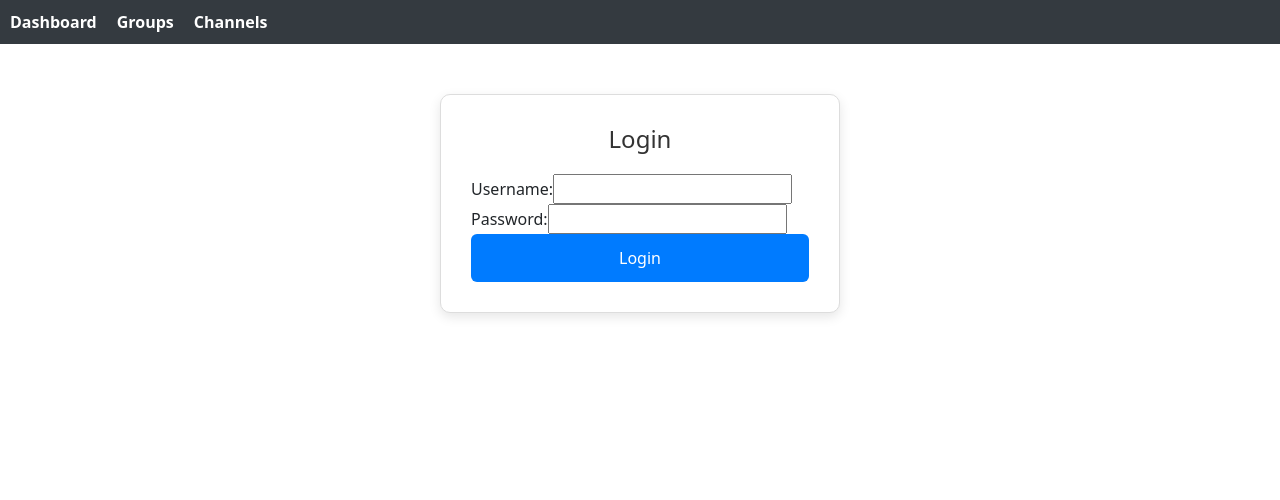
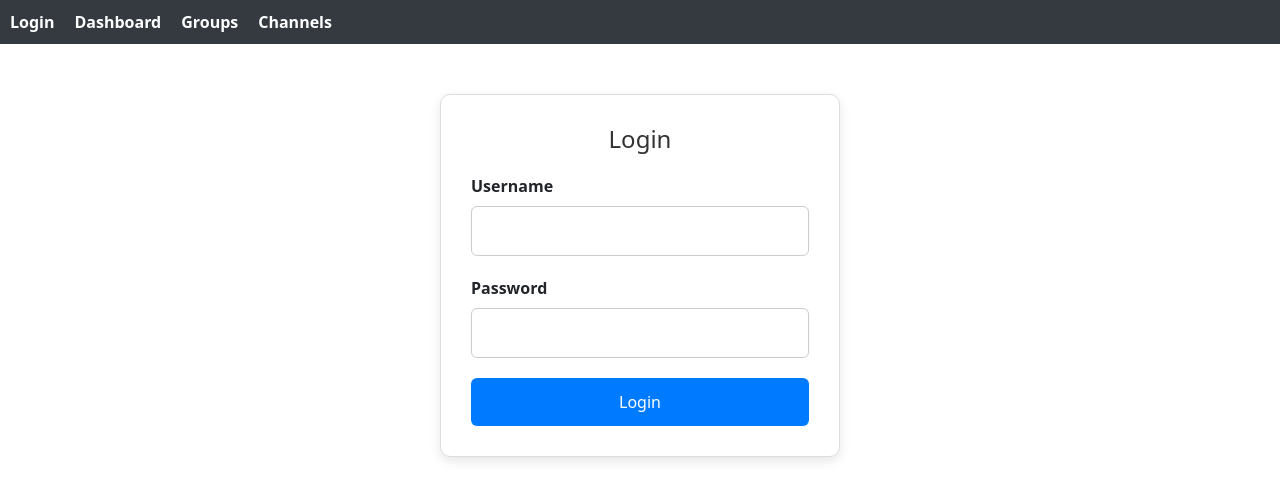
Before and after one commit to MeesumA/ChatApp, an Angular app in the folder client/: page /login in a window 1280 px wide. Shown: the top 500 px of the page. Built offline with nearby package versions, Linux system fonts and the light colour scheme.

Commit message:
Got the login working

```diff
--- a/client/src/app/login/login.component.html
+++ b/client/src/app/login/login.component.html
@@ -1,10 +1,15 @@
 <div class="login-container">
-    <h2>Login</h2>
-    <form>
-      <label for="username">Username:</label>
-      <input id="username" type="text" required>
-      <label for="password">Password:</label>
-      <input id="password" type="password" required>
-      <button type="submit">Login</button>
-    </form>
-  </div>
+  <h2>Login</h2>
+  <form (ngSubmit)="login()">
+    <div class="form-group">
+      <label for="username">Username</label>
+      <input type="text" id="username" [(ngModel)]="username" name="username" required />
+    </div>
+    <div class="form-group">
+      <label for="password">Password</label>
+      <input type="password" id="password" [(ngModel)]="password" name="password" required />
+    </div>
+    <button type="submit">Login</button>
+    <p *ngIf="errorMessage" style="color: red;">{{ errorMessage }}</p>
+  </form>
+</div>
--- a/client/src/app/login/login.component.ts
+++ b/client/src/app/login/login.component.ts
@@ -1,11 +1,28 @@
 import { Component } from '@angular/core';
-import { RouterLink } from '@angular/router'; // Import RouterLink if needed
+import { Router } from '@angular/router';
+import { FormsModule } from '@angular/forms';
+import { CommonModule } from '@angular/common';  // Import CommonModule
 
 @Component({
   selector: 'app-login',
   templateUrl: './login.component.html',
   styleUrls: ['./login.component.css'],
   standalone: true,
-  imports: [RouterLink] // Include RouterLink if needed
+  imports: [FormsModule, CommonModule],  // Include CommonModule in imports
 })
-export class LoginComponent { }
+export class LoginComponent {
+  username: string = '';
+  password: string = '';
+  errorMessage: string = '';
+
+  constructor(private router: Router) {}
+
+  login() {
+    if (this.username === 'super' && this.password === '123') {
+      localStorage.setItem('isLoggedIn', 'true');
+      this.router.navigate(['/dashboard']);
+    } else {
+      this.errorMessage = 'Invalid credentials';
+    }
+  }
+}
--- a/client/src/app/navigation/navigation.component.html
+++ b/client/src/app/navigation/navigation.component.html
@@ -1,7 +1,7 @@
 <!-- src/app/navigation/navigation.component.html -->
 <nav class="navbar">
     <ul>
-      <!-- <li><a routerLink="/login">Login</a></li> -->
+      <li><a routerLink="/login">Login</a></li>
       <li><a routerLink="/dashboard">Dashboard</a></li>
       <li><a routerLink="/groups">Groups</a></li>
       <li><a routerLink="/channels">Channels</a></li>
```
Also changed, not shown: client/src/app/app-routing.module.ts (+4 -3 lines), client/src/app/auth.guard.ts (added, +18 -0 lines), 1 other file (tests, documents, lock files or other folders).
